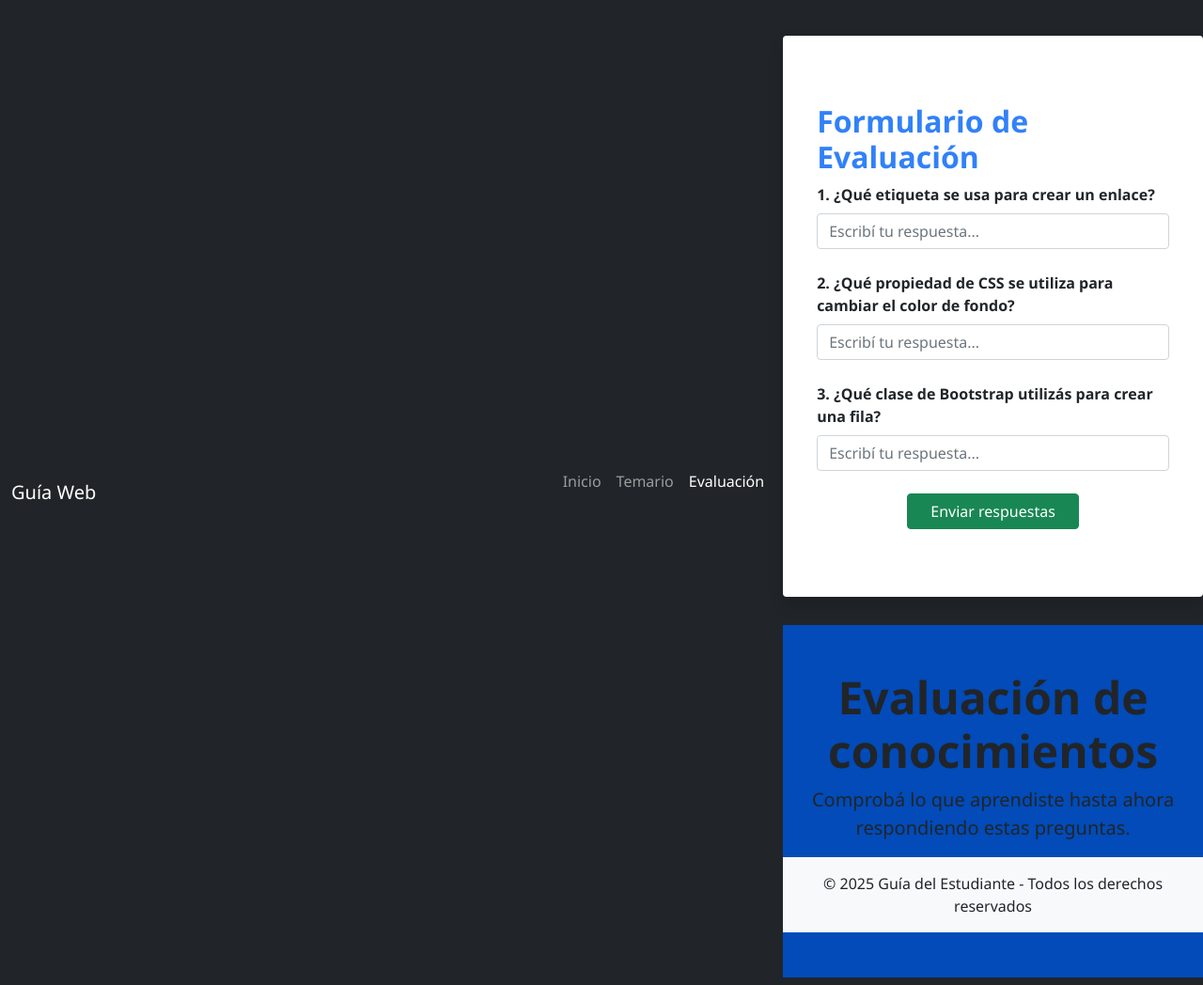
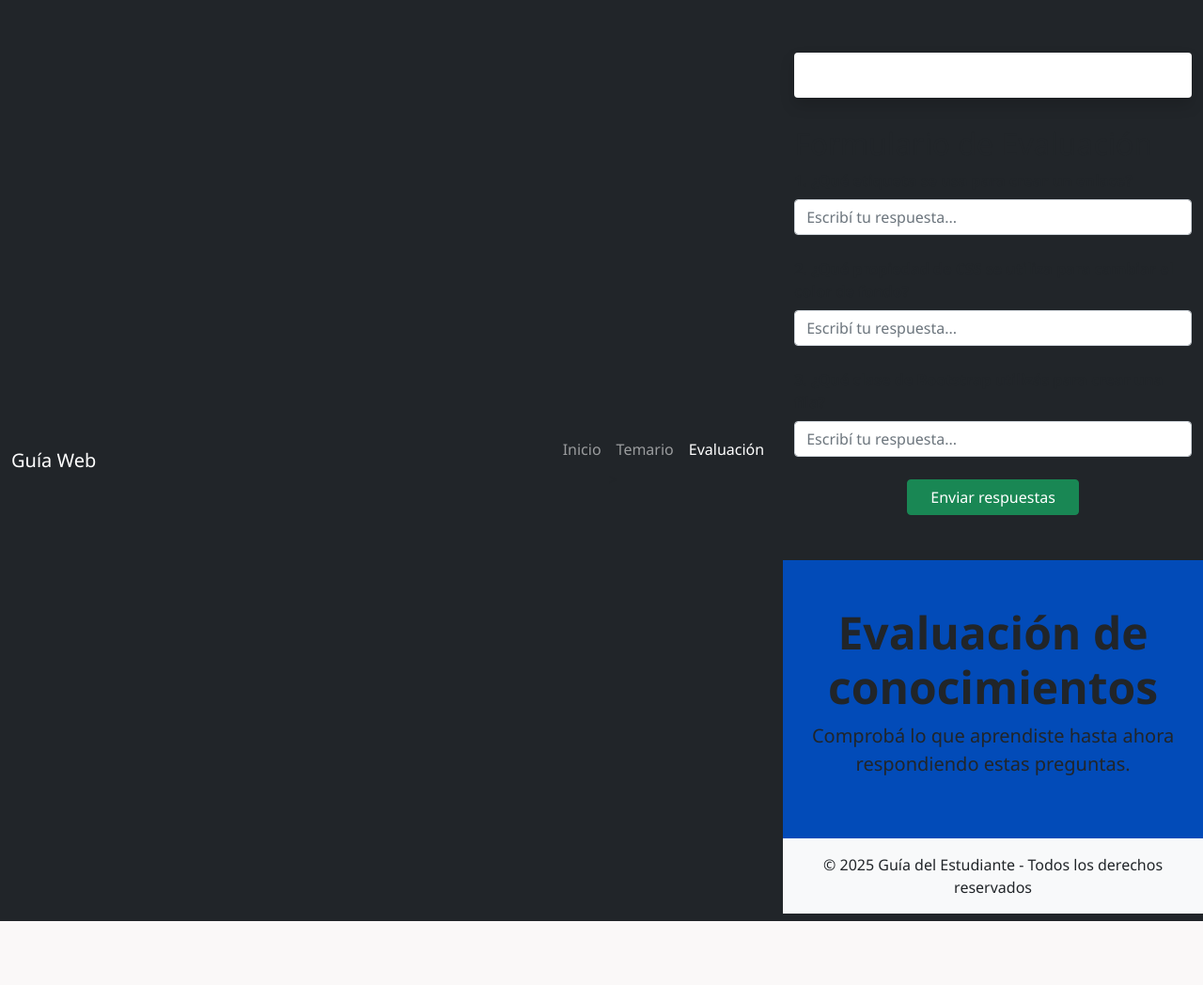
Before and after one commit to MaxiColmena/primer-parcial-colman-maximo, a plain HTML site: page evaluacion.html in a window 1280 px wide. Shown: the whole page at 94% size. After the commit the page ends 980 px from the top, so only its background shows below. Drawn offline with nearby package versions, Linux system fonts and the light colour scheme.

Commit message:
Se realizaron modificación con respecto a la semantica de evaluación

```diff
--- a/evaluacion.html
+++ b/evaluacion.html
@@ -24,8 +24,9 @@
     </div>
   <nav>
 
-  <article class="bg-white shadow rounded p-4">
-  <main class="container my-5">
+
+<main class="container my-5">
+  <article class="bg-white shadow rounded p-4"></article>
       <h2>Formulario de Evaluación</h2>
       <forms>
         <div class="mb-4">
@@ -45,14 +46,14 @@
         </div>
       </forms>
     </article>
-  </main>
+</main>
 
   <header class="text-dark text-center py-5">
     <div class="contenedor">
       <h1 class="display-5">Evaluación de conocimientos</h1>
       <p class="lead">Comprobá lo que aprendiste hasta ahora respondiendo estas preguntas.</p>
     </div>
-  <header>
+  </header>
 
   <footer class="bg-light text-center py-3 mt-auto">
     <p class="mb-0">&copy; 2025 Guía del Estudiante - Todos los derechos reservados</p>
```
